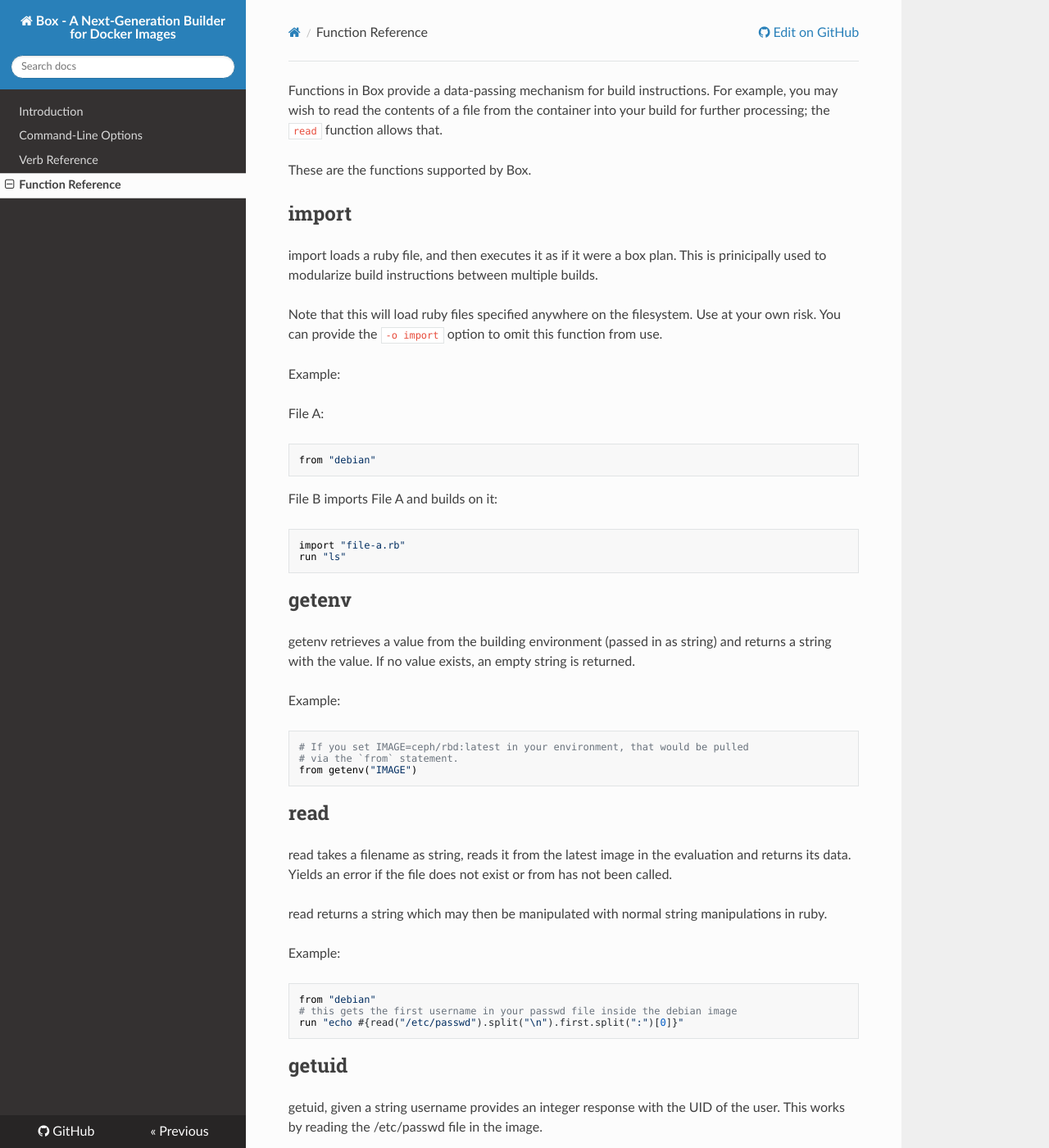
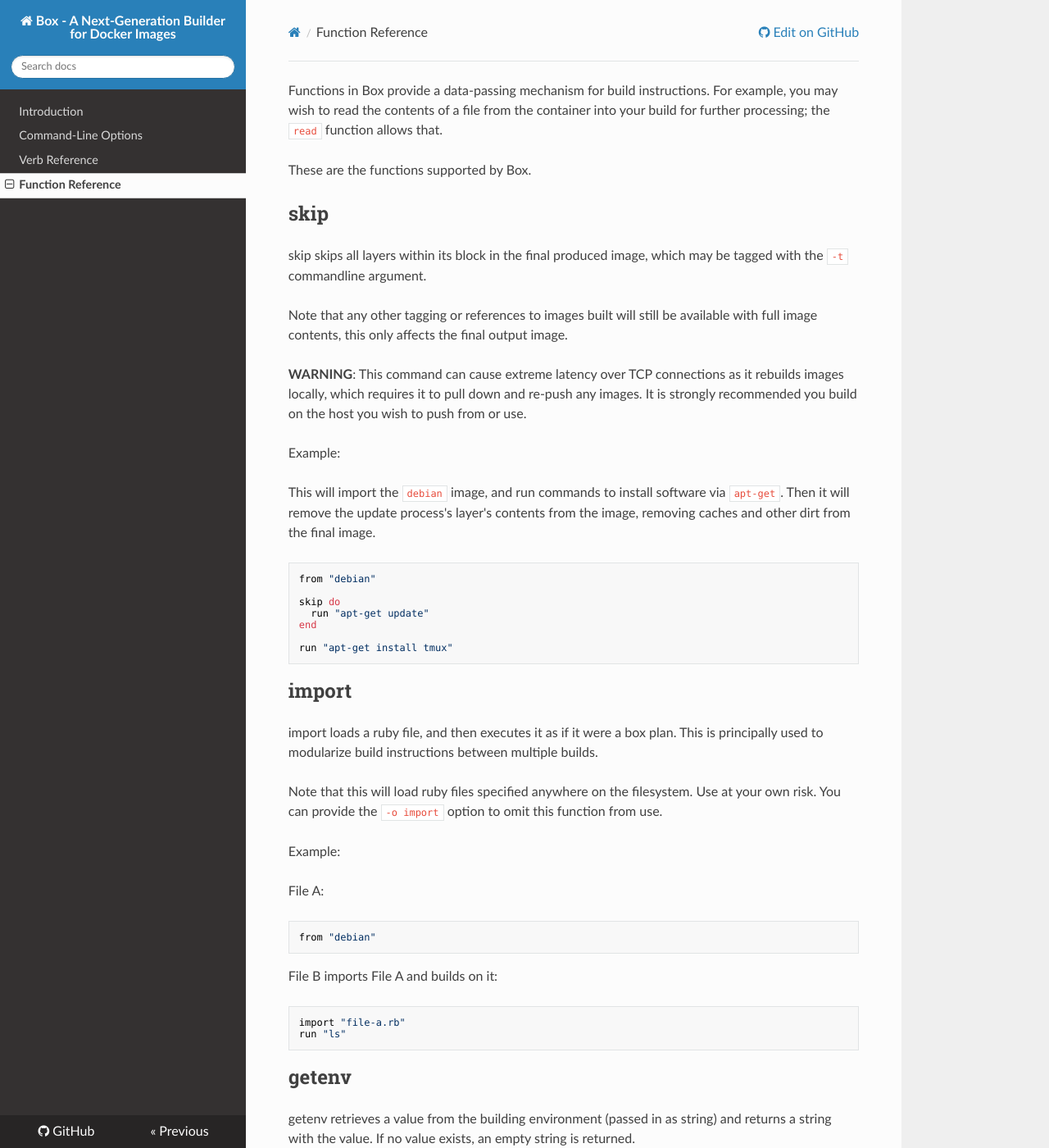
Before and after one commit to box-builder/box, an MkDocs documentation site: the page built from docs/functions.md, in a window 1280 px wide and 1400 px high. Shown: the whole window at 82% size. Built offline with MkDocs 1.6.1, drawn with Linux system fonts in a browser that asks for light colours; nearby versions of some CDN libraries; old or Windows-style settings are respelled for this version of MkDocs.

Commit message:
docs/functions.md: document skip
Signed-off-by: Erik Hollensbe <github@hollensbe.org>

````diff
--- a/docs/functions.md
+++ b/docs/functions.md
@@ -4,10 +4,38 @@
 
 These are the functions supported by Box.
 
+## skip
+
+skip skips all layers within its block in the final produced image, which may
+be tagged with the `-t` commandline argument.
+
+Note that any other tagging or references to images built will still be
+available with full image contents, this only affects the final output image.
+
+**WARNING**: This command can cause extreme latency over TCP connections as it
+rebuilds images locally, which requires it to pull down and re-push any images.
+It is strongly recommended you build on the host you wish to push from or use.
+
+Example:
+
+This will import the `debian` image, and run commands to install software
+via `apt-get`. Then it will remove the update process's layer's contents from
+the image, removing caches and other dirt from the final image.
+
+```ruby
+from "debian"
+
+skip do
+  run "apt-get update"
+end
+
+run "apt-get install tmux"
+```
+
 ## import
 
 import loads a ruby file, and then executes it as if it were a box plan. This
-is prinicipally used to modularize build instructions between multiple builds.
+is principally used to modularize build instructions between multiple builds.
 
 Note that this will load ruby files specified anywhere on the filesystem. Use
 at your own risk. You can provide the `-o import` option to omit this function
````
